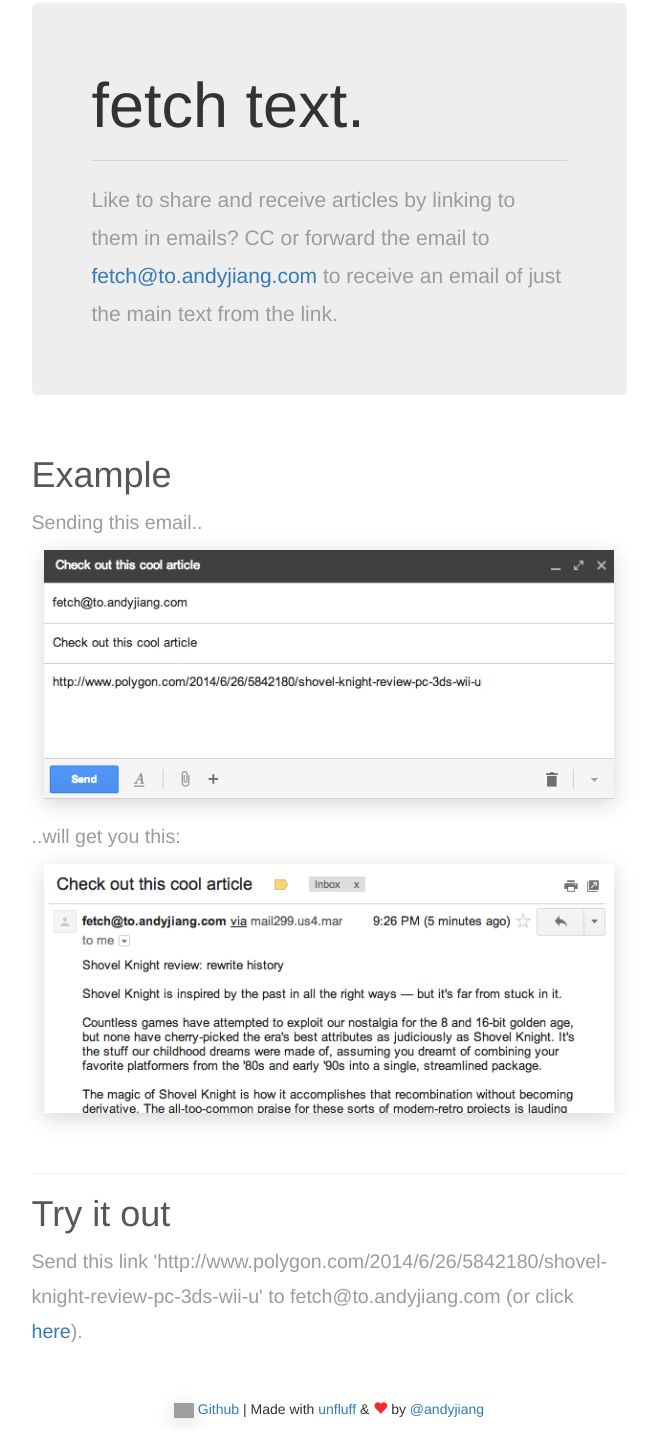
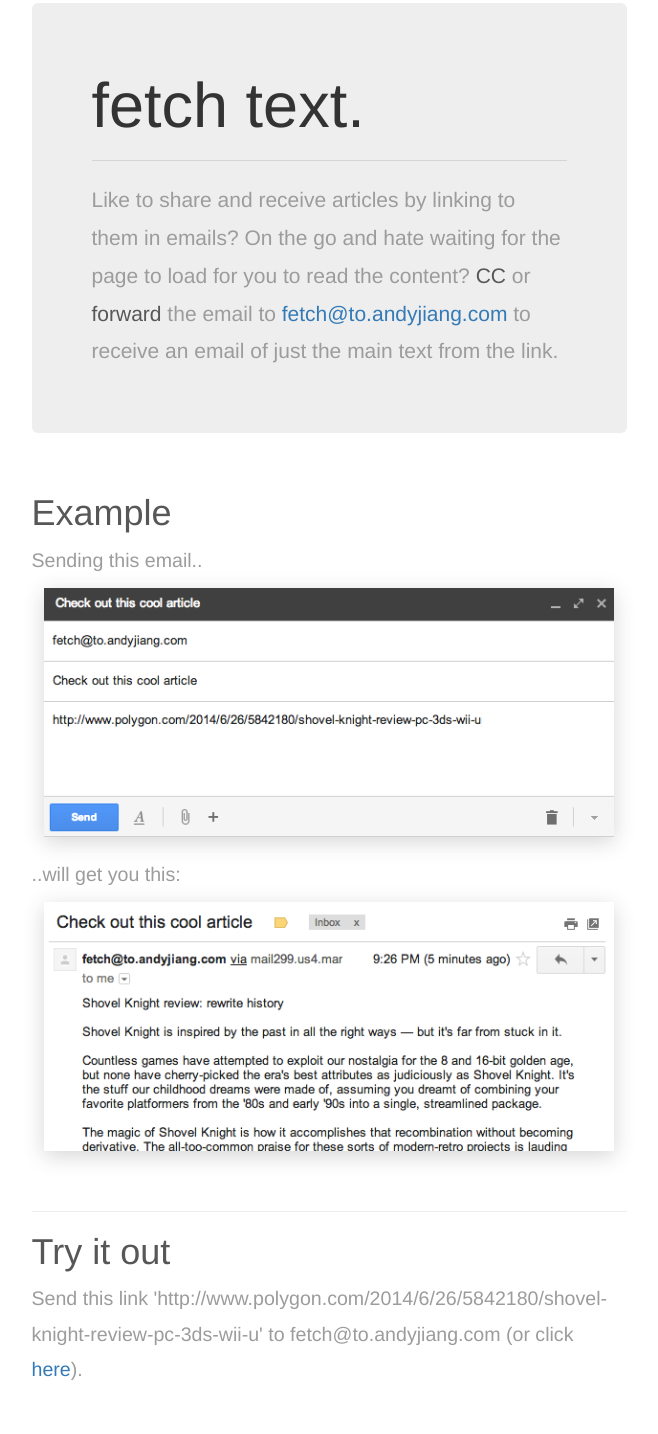
Before and after one commit to lambtron/email-fetchtext, a website: page public/views/index.html in a window 1280 px wide. Shown: the part 37-1471 px from the top of the page, without its empty margins (311-969 px from the left). Drawn offline with nearby package versions, Linux system fonts and the light colour scheme; grey boxes are pictures that could not be loaded.

Commit message:
added more copy

```diff
--- a/public/views/index.html
+++ b/public/views/index.html
@@ -29,7 +29,7 @@
 					<h1>fetch text.</h1>
 					<hr>
 					<p>
-						Like to share and receive articles by linking to them in emails? CC or forward the email to <a href="mailto:fetch@to.andyjiang.com">fetch@to.andyjiang.com</a> to receive an email of just the main text from the link.
+						Like to share and receive articles by linking to them in emails? On the go and hate waiting for the page to load for you to read the content? <span class="dark-grey">CC</span> or <span class="dark-grey">forward</span> the email to <a href="mailto:fetch@to.andyjiang.com">fetch@to.andyjiang.com</a> to receive an email of just the main text from the link.
 					</p>
 				</div>
 			</div>
@@ -63,7 +63,7 @@
 			</div>
 		</div>
 		<div class="row" style="margin: 0px auto; text-align: center">
-			<footer class="col-xs-12 footer" style="padding-bottom: 10px;">
+			<footer class="col-xs-12 footer" style="padding-bottom: 10px; padding-top: 10px">
 				<a href="https://www.github.com/lambtron/email-fetchtext"> <img src="https://assets-cdn.github.com/images/modules/logos_page/GitHub-Mark.png" style="width: 20px"> Github</a> | Made with <a href="https://github.com/ageitgey/node-unfluff/">unfluff</a> & <span class="glyphicon glyphicon-heart" style="color: #EE2C2C"></span> by <a href="http://www.twitter.com/andyjiang">@andyjiang</a>
 			</footer>
 		<div>
```
